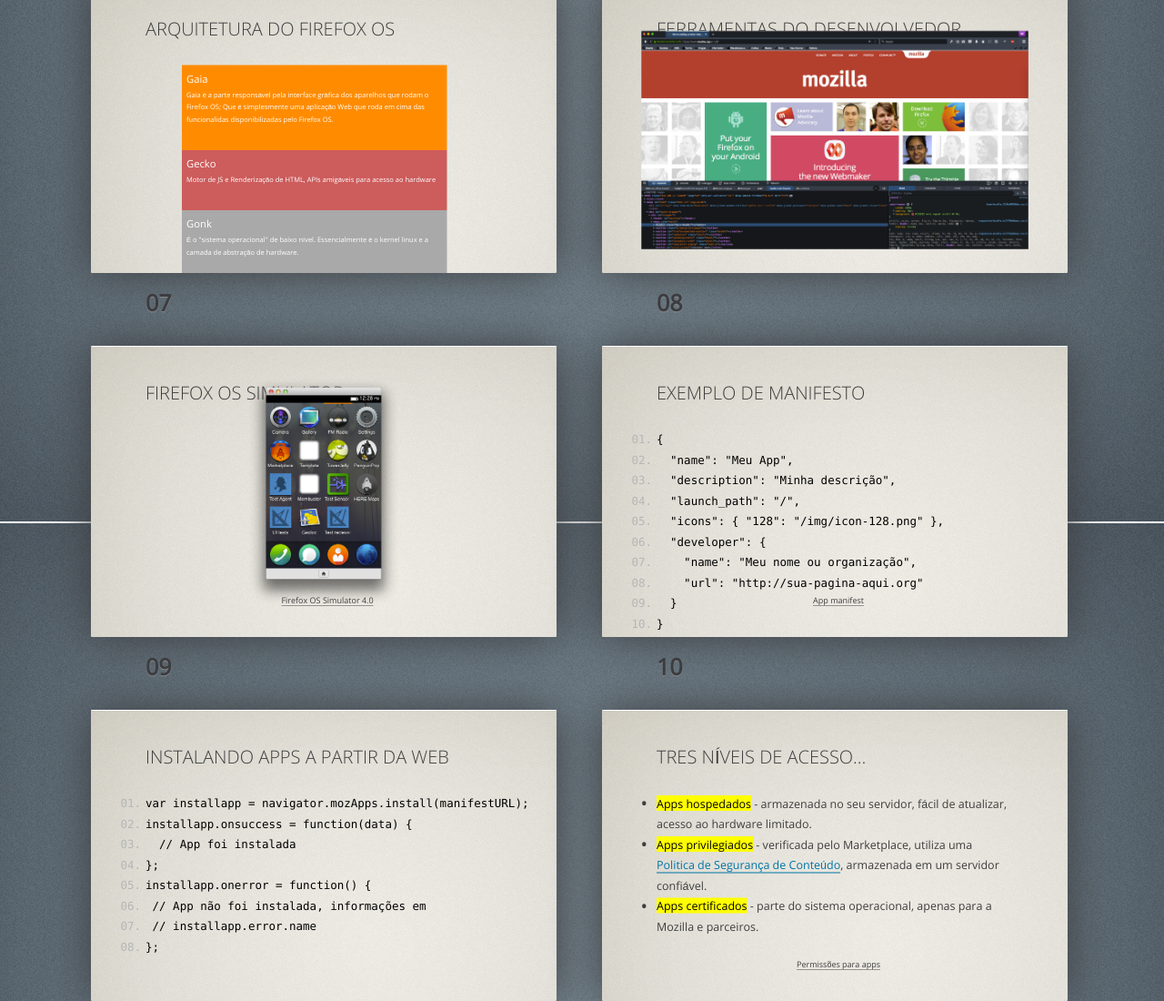
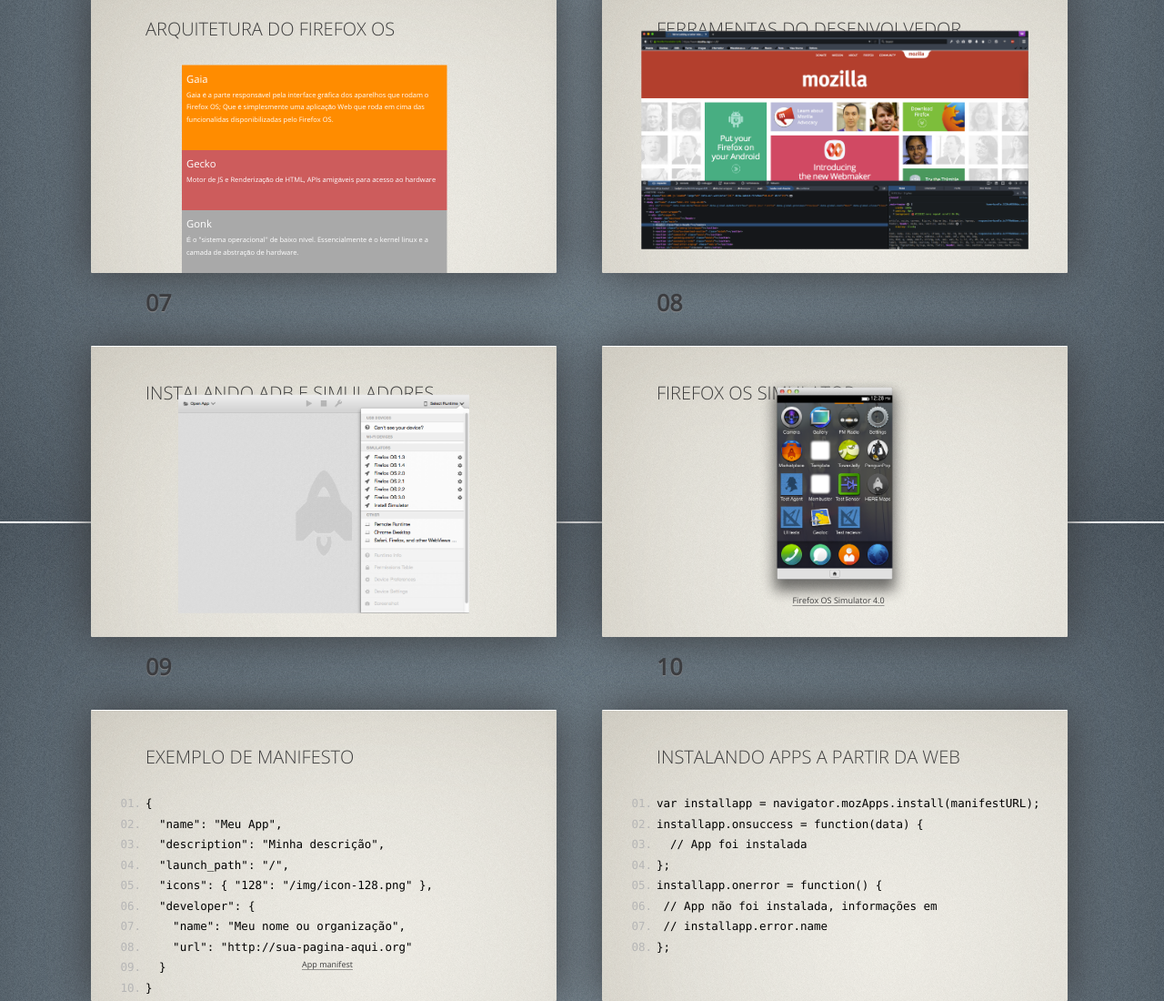
Before and after one commit to jlamim/desenvolvendo-aplicativos-para-firefoxos, a plain HTML site: page index.html in a window 1280 px wide. Shown: the part 1475-2575 px from the top of the page at 91% size. Drawn offline with Linux system fonts and the light colour scheme.

Commit message:
Versão 0.2

```diff
--- a/index.html
+++ b/index.html
@@ -143,6 +143,17 @@
       </section>
   </div></div>
 
+  <div id="installdependencies" class="slide"><div>
+      <section>
+          <header>
+              <h2>Instalando ADB e Simuladores</h2>
+          </header>
+          <img src="pictures/Ferramentas/webide.png" class="middle" style="height: 75%;padding-top:55px;"/>
+          <footer class="notes">
+          </footer>
+      </section>
+  </div></div>
+
   <div id="simulator" class="slide"><div>
       <section>
           <header>
@@ -175,8 +186,7 @@
       </pre>
           <p class="demourl"><a href="https://developer.mozilla.org/pt-BR/docs/Apps/Manifest">App manifest</a></p>
           <footer class="notes">
-              Você define um arquivo de manifesto que descreve o seu app e diz para o mundo quais icones usar,
-              qual acesso ele precisa e a partir de quais servidores ele pode ser instalado
+              Você define um arquivo de manifesto que descreve o seu app e diz para o mundo quais icones usar, qual acesso ele precisa e a partir de quais servidores ele pode ser instalado
           </footer>
       </section>
   </div></div>
```
Also changed, not shown: pictures/Ferramentas/webide.png (added).
